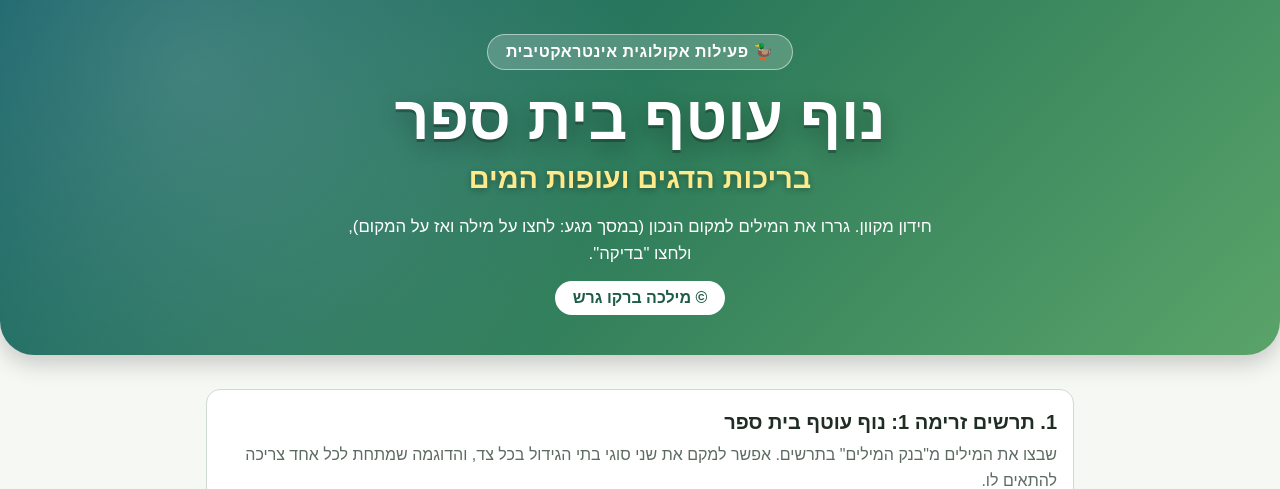
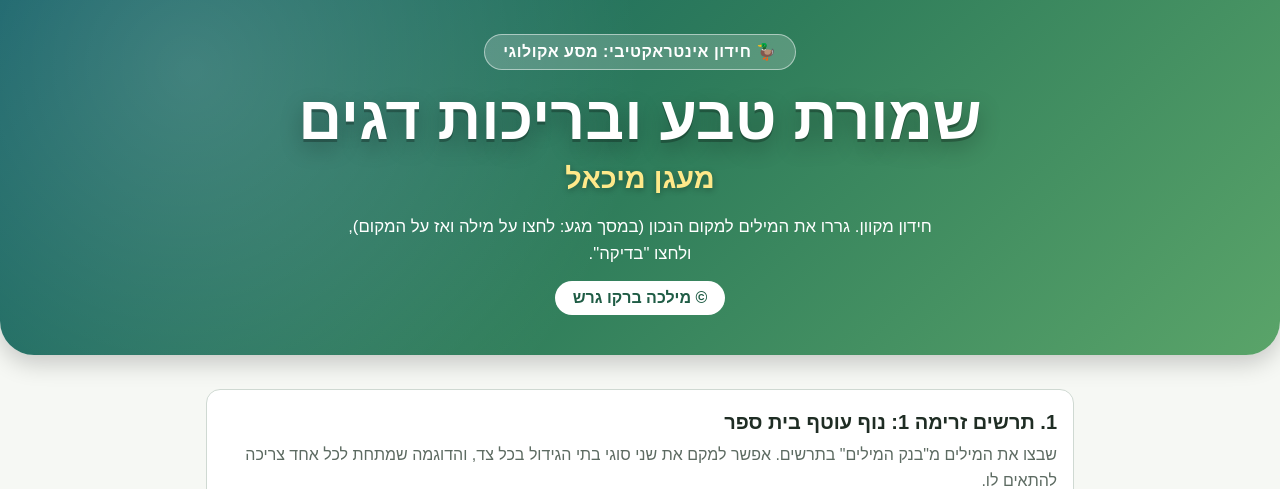
Before and after one commit to milkabcd-dot/brichot-dagim-ecology, a plain HTML site: page index.html in a window 1280 px wide. Shown: the top 489 px of the page. Drawn offline with Linux system fonts and the light colour scheme; files whose address does not match are found by name.

Commit message:
Update index.html

```diff
--- a/index.html
+++ b/index.html
@@ -3,7 +3,7 @@
 <head>
 <meta charset="utf-8">
 <meta name="viewport" content="width=device-width, initial-scale=1">
-<title>חידון: נוף עוטף בית ספר – בריכות הדגים</title>
+<title>שמורת טבע ובריכות דגים – מעגן מיכאל</title>
 <style>
 :root{--bg:#f6f8f4;--card:#fff;--tx:#1f2d24;--mu:#5d6b62;--ac:#2f7d5b;--bd:#cfd9d2;--ok:#d7f0de;--okb:#2e9e57;--no:#fbdcdc;--nob:#d04a4a;--chip:#e6f1ea}
 @media(prefers-color-scheme:dark){:root{--bg:#141a16;--card:#1e2721;--tx:#e8efe9;--mu:#a2b1a7;--ac:#5cc596;--bd:#37463c;--ok:#1f4a2e;--okb:#4cc77a;--no:#4d2323;--nob:#ee7777;--chip:#2a3a30}}
@@ -110,9 +110,9 @@ figure.banner{margin:8px 0 14px}figure.banner img{border:0;border-radius:12px;ba
 </head>
 <body>
 <header class="hero"><div class="hin">
-<div class="kick">🦆 פעילות אקולוגית אינטראקטיבית</div>
-<h1>נוף עוטף בית ספר</h1>
-<div class="sub">בריכות הדגים ועופות המים</div>
+<div class="kick">🦆 חידון אינטראקטיבי: מסע אקולוגי</div>
+<h1>שמורת טבע ובריכות דגים</h1>
+<div class="sub">מעגן מיכאל</div>
 <p>חידון מקוון. גררו את המילים למקום הנכון (במסך מגע: לחצו על מילה ואז על המקום), ולחצו "בדיקה".</p>
 <span class="cr">© מילכה ברקו גרש</span>
 </div></header>
```
